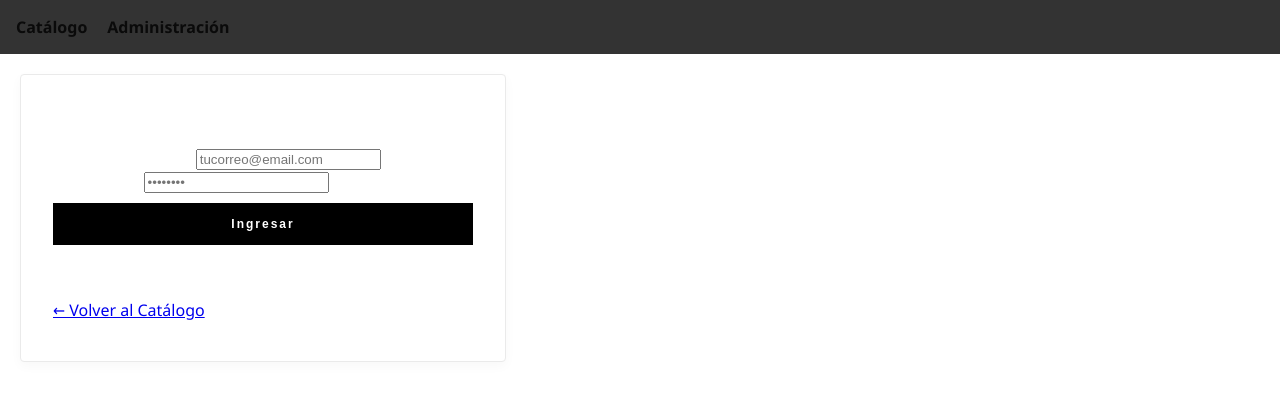
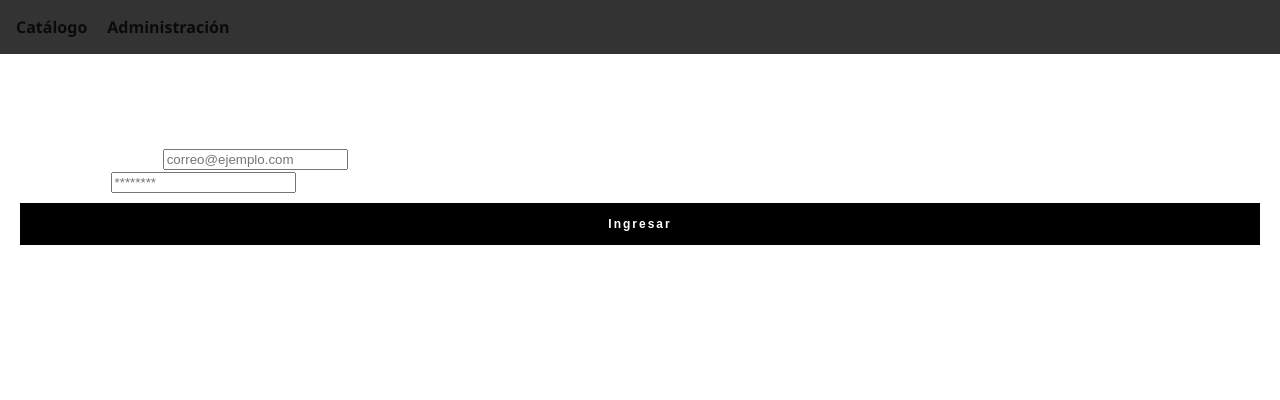
Before and after one commit to AgustinMolina01/bytinakt-tienda, an Angular app in the folder frontend/: page /auth in a window 1280 px wide. Shown: the top 400 px of the page. Built offline with nearby package versions, Linux system fonts and the light colour scheme.

Commit message:
intenando corregir el boton de registra

```diff
--- a/frontend/src/app/components/auth/auth.component.html
+++ b/frontend/src/app/components/auth/auth.component.html
@@ -1,30 +1,23 @@
 <div class="auth-container">
-  <div class="auth-card">
-    <h2 class="auth-titulo">{{ esRegistro ? 'Crear Cuenta' : 'Iniciar Sesión' }}</h2>
+  <h2>{{ isRegisterMode ? 'Crear Cuenta' : 'Iniciar Sesión' }}</h2>
 
-    <form (ngSubmit)="onSubmit()" class="auth-form">
+  <form (ngSubmit)="onSubmit()">
     <div class="form-group">
       <label>Correo Electrónico:</label>
-        <input type="email" [(ngModel)]="email" name="email" required placeholder="tucorreo@email.com">
+      <input type="email" [(ngModel)]="email" name="email" required placeholder="correo@ejemplo.com">
     </div>
 
     <div class="form-group">
       <label>Contraseña:</label>
-        <input type="password" [(ngModel)]="password" name="password" required placeholder="••••••••">
+      <input type="password" [(ngModel)]="password" name="password" required placeholder="********">
     </div>
 
     <button type="submit" class="btn-submit">
-        {{ esRegistro ? 'Registrarse' : 'Ingresar' }}
+      {{ isRegisterMode ? 'Registrarse' : 'Ingresar' }}
     </button>
   </form>
 
-    <div class="auth-switch">
-      <p *ngIf="!esRegistro">¿No tenés cuenta? <span (click)="alternarModo()">Registrate acá</span></p>
-      <p *ngIf="esRegistro">¿Ya tenés una cuenta? <span (click)="alternarModo()">Iniciá sesión</span></p>
+  <p (click)="toggleMode()" class="toggle-link">
+    {{ isRegisterMode ? '¿Ya tenés cuenta? Iniciá sesión' : '¿No tenés cuenta? Registrate' }}
+  </p>
 </div>
-
-    <div class="volver-catalogo">
-      <a routerLink="/">← Volver al Catálogo</a>
-    </div>
-  </div>
-</div>
--- a/frontend/src/app/components/auth/auth.component.ts
+++ b/frontend/src/app/components/auth/auth.component.ts
@@ -1,43 +1,34 @@
 import { Component } from '@angular/core';
+import { Router } from '@angular/router';
 import { CommonModule } from '@angular/common';
 import { FormsModule } from '@angular/forms';
-import { Router, RouterLink } from '@angular/router';
 
 @Component({
   selector: 'app-auth',
   standalone: true,
-  imports: [CommonModule, FormsModule, RouterLink],
+  imports: [CommonModule, FormsModule],
   templateUrl: './auth.component.html',
   styleUrl: './auth.component.css'
 })
 export class AuthComponent {
   email: string = '';
   password: string = '';
-  esRegistro: boolean = false; // Alterna entre Login y Registro
-
-  // Correo configurado para reconocer al Admin
-  private adminEmail: string = 'agustin@admin.com'; // Podés cambiarlo por tu correo real
+  isRegisterMode: boolean = false; // Para alternar entre login y registro
 
   constructor(private router: Router) {}
 
-  alternarModo(): void {
-    this.esRegistro = !this.esRegistro;
+  onSubmit() {
+    // Verificamos si es el administrador
+    if (this.email.trim().toLowerCase() === 'agustin@admin.com') {
+      // Redirige al panel de administración
+      this.router.navigate(['/admin']);
+    } else {
+      // Redirige al catálogo general para clientes normales
+      this.router.navigate(['/']);
+    }
   }
 
-  onSubmit(): void {
-    if (!this.email || !this.password) {
-      alert('Por favor completá todos los campos.');
-      return;
-    }
-
-    // Validación inteligente: Si es el correo del admin, va derecho al panel de administración
-    if (this.email.trim().toLowerCase() === this.adminEmail.toLowerCase()) {
-      alert('¡Bienvenido, Administrador!');
-      this.router.navigate(['/admin']);
-    } else {
-      // Usuario cliente común
-      alert(this.esRegistro ? '¡Registro exitoso!' : '¡Inicio de sesión exitoso!');
-      this.router.navigate(['/']); // Vuelve al catálogo general
-    }
+  toggleMode() {
+    this.isRegisterMode = !this.isRegisterMode;
   }
 }
--- a/frontend/src/app/components/catalogo/catalogo.component.html
+++ b/frontend/src/app/components/catalogo/catalogo.component.html
@@ -12,7 +12,7 @@
 
   <!-- Opciones de cuenta / acceso a la derecha -->
   <div class="acciones-header">
-    <a routerLink="/admin" class="link-auth">Panel Admin</a>
+    <a routerLink="/admin" class="link-auth">Iniciar Sesión</a>
   </div>
 </header>
 
```
Lines whose indentation alone changed are shown as unchanged.
